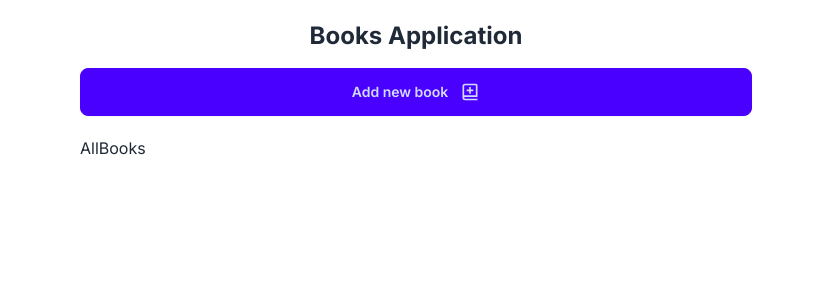
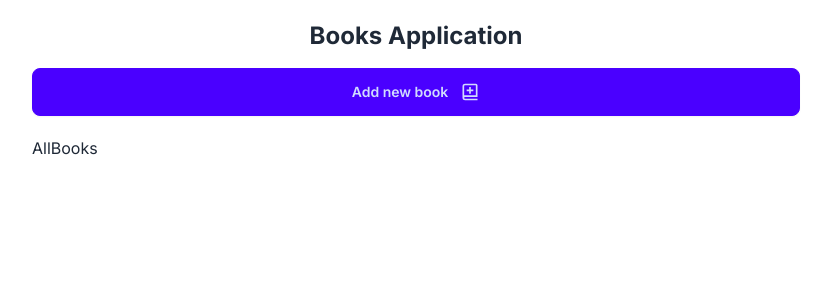
Before and after one commit to ks-nishan/books-app, a Next.js app: page / in a window 1280 px wide. Shown: the top 300 px of the page, without its empty margins (224-1055 px from the left). Built offline with nearby package versions, Linux system fonts and the light colour scheme.

Commit message:
bug: Max width for the main page fixed

```diff
--- a/app/page.tsx
+++ b/app/page.tsx
@@ -3,7 +3,7 @@ import AllBooks from "./components/AllBooks";
 
 export default function Home() {
   return (
-    <main className="md:max-3w-xl sm:max-w-2xl mx-auto mt-4">
+    <main className="md:max-w-3xl sm:max-w-2xl mx-auto mt-4">
       <div className="text-center my-5 flex flex-col gap-4">
         <h2 className="text-2xl font-bold">Books Application</h2>
         <AddBook />
```
